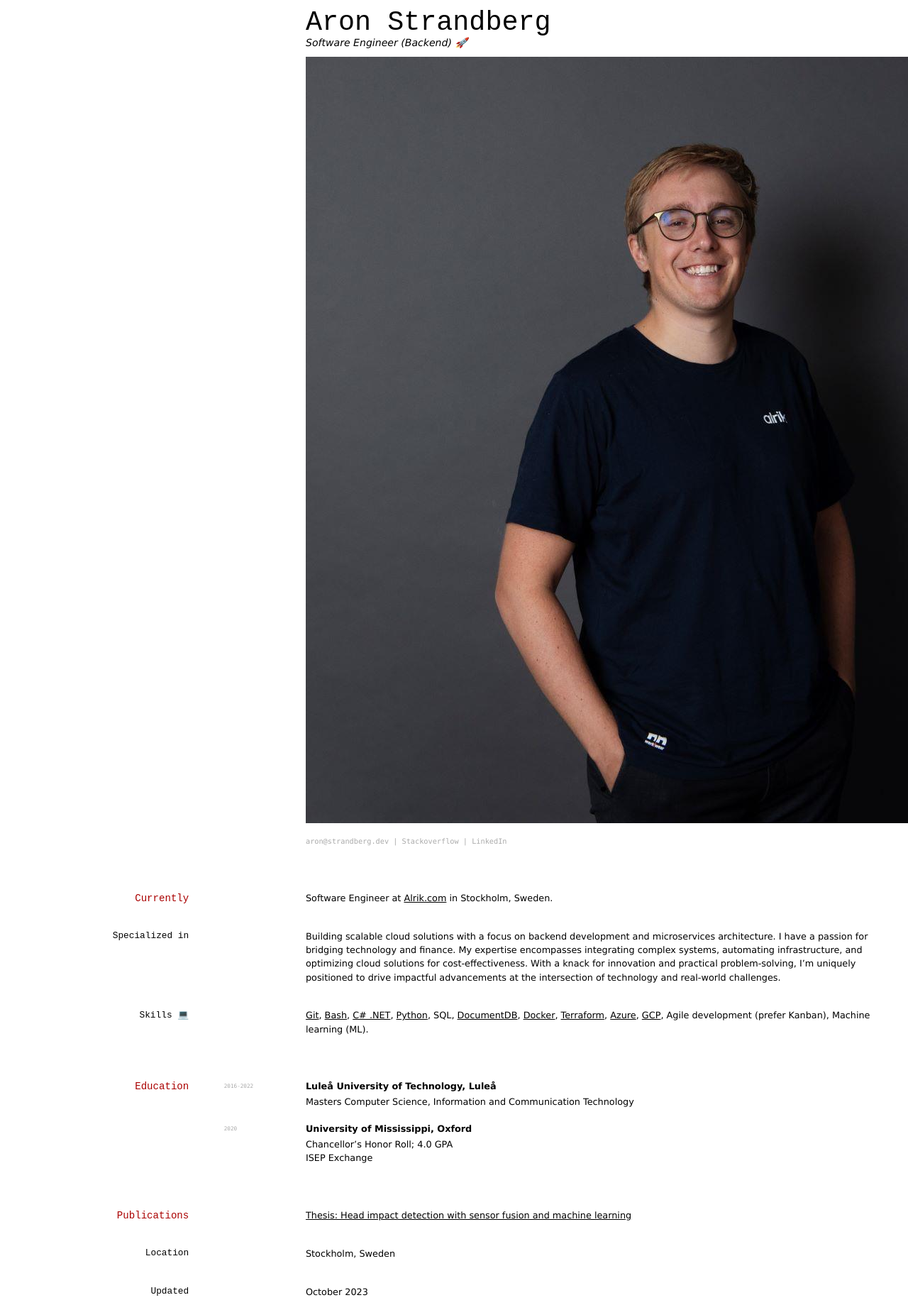
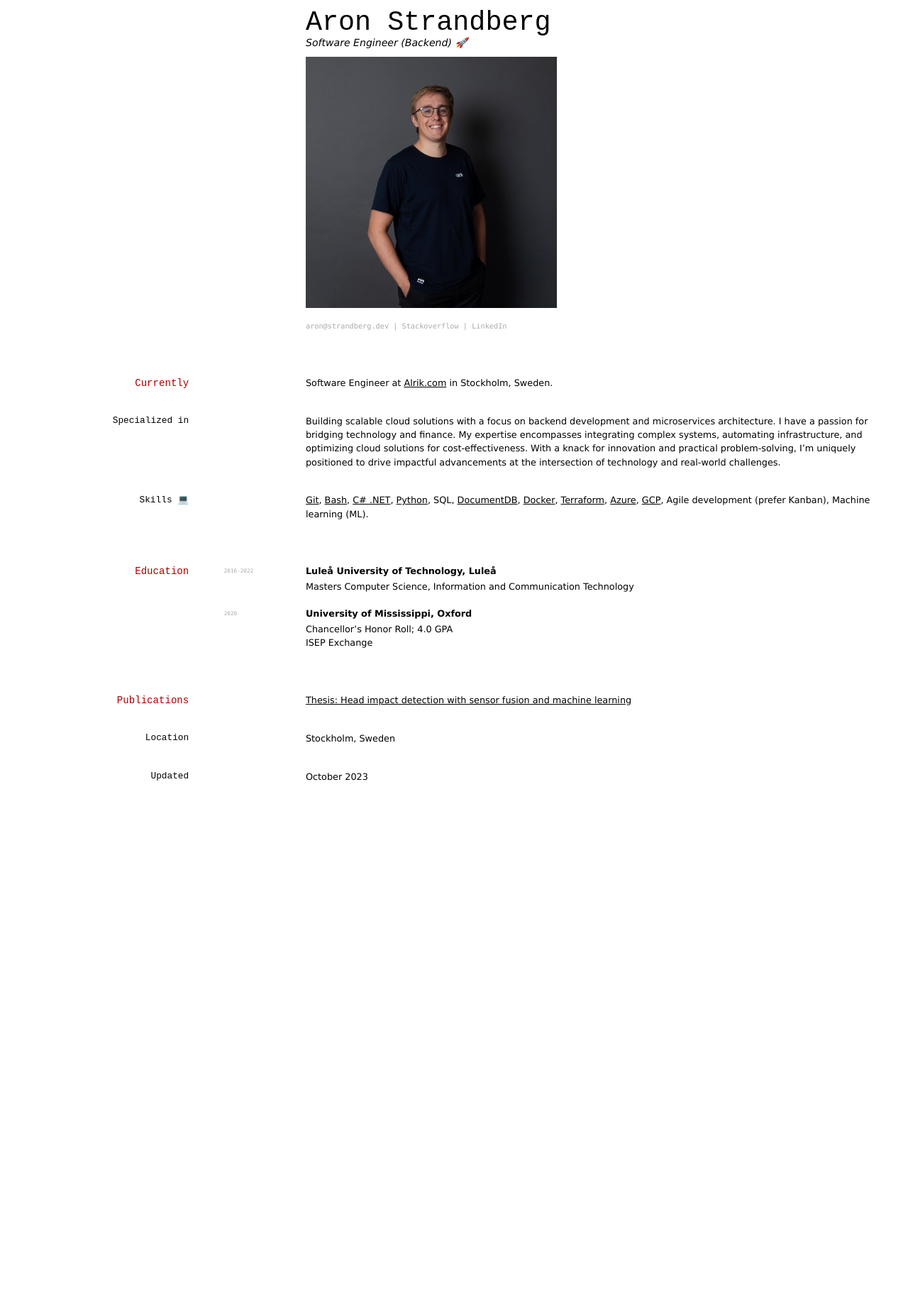
Before and after one commit to astrberg/strandberg.dev, a Jekyll site: the page built from index.md, in a window 1280 px wide. Shown: the whole page at 71% size. Built offline with Jekyll 4.4.1, drawn with Linux system fonts in a browser that asks for light colours; our own code applies the rules of GitHub Pages for plain Markdown files; after the commit the page ends 1113 px from its top, so only the background shows below that.

Commit message:
reduce photo size

```diff
--- a/index.md
+++ b/index.md
@@ -4,7 +4,7 @@ layout: me
 # Aron Strandberg
 Software Engineer (Backend) 🚀
 
-![](./media/profile_photo.JPG "Aron Strandberg")
+![Aron Strandberg](./media/profile_photo.JPG "Aron Strandberg")
 
 <div id="webaddress">
   <a href="mailto:aron@strandberg.dev">aron@strandberg.dev</a>
```
Also changed, not shown: media/profile_photo.JPG.
